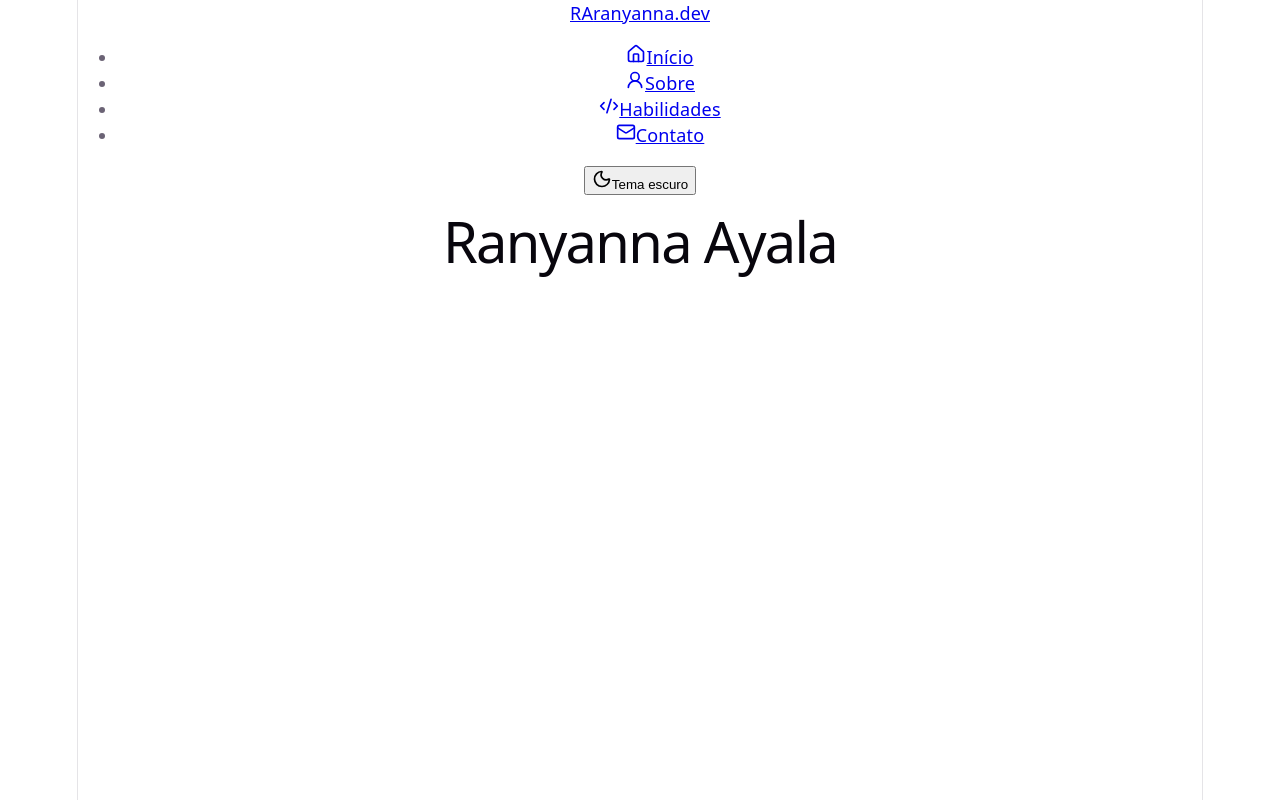
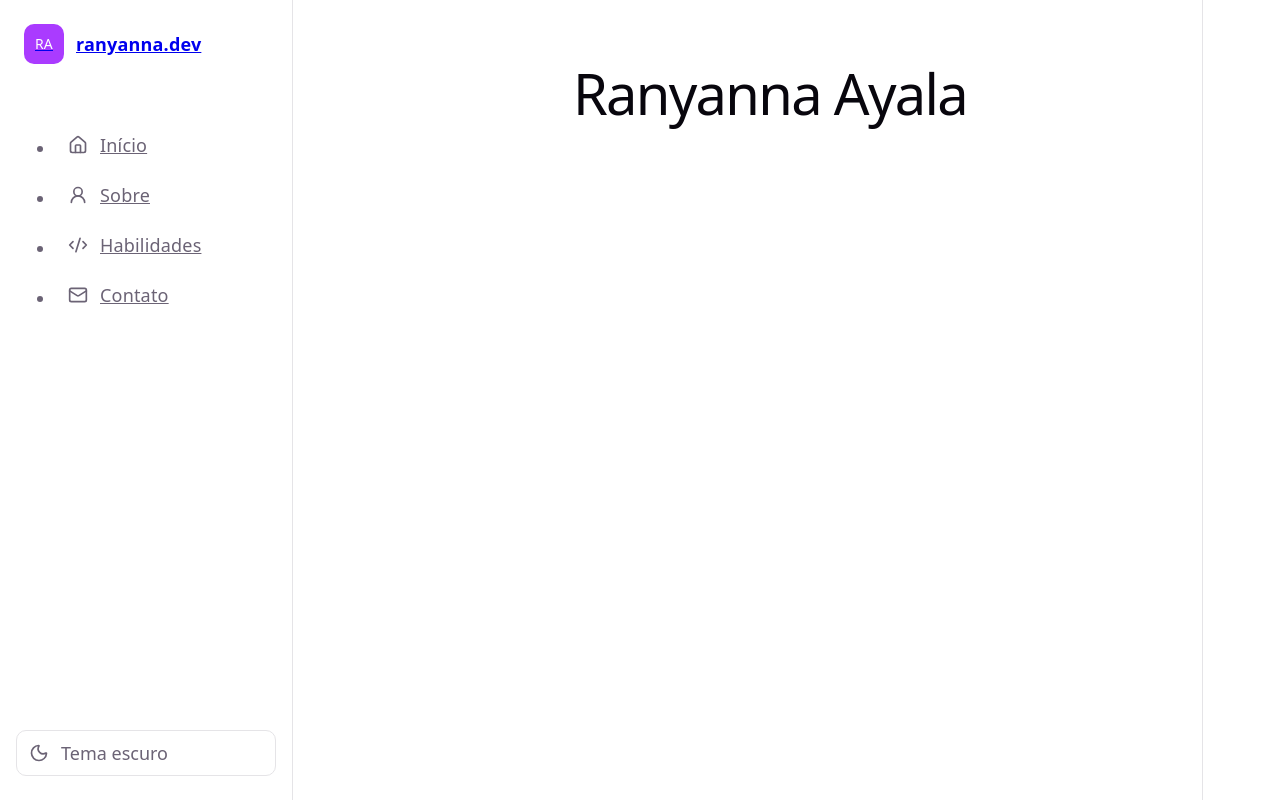
Before and after one commit to ranyanna/meu-portfolio, a React (Vite) app: page / in a window 1280 px wide. Built offline with nearby package versions, Linux system fonts and the light colour scheme.

Commit message:
style: style sidebar and main layout

```diff
--- /dev/null
+++ b/src/components/Sidebar.css
@@ -0,0 +1,83 @@
+.sidebar {
+  position: fixed;
+  top: 0;
+  bottom: 0;
+  left: 0;
+  width: 260px;
+  display: flex;
+  flex-direction: column;
+  gap: 40px;
+  padding: 24px 16px;
+  background-color: var(--bg);
+  border-right: 1px solid var(--border);
+}
+
+.sidebar-logo {
+    display: flex;
+    align-items: center;
+    gap: 12px;
+    padding: 0 8px;
+}
+
+.sidebar-logo-badge {
+  display: grid;
+  place-items: center;
+  width: 40px;
+  height: 40px;
+  border-radius: 10px;
+  background-color: var(--accent);
+  color: var(--bg);
+  font-family: var(--font-mono);
+  font-size: 14px;
+  font-weight: 500;
+}
+
+.sidebar-logo-text {
+    font-size: 18px;
+    font-weight: 600;
+}
+
+.sidebar nav {
+  flex: 1;
+}
+
+.sidebar-links {
+  display: flex;
+  flex-direction: column;
+  gap: 4px;
+}
+
+.sidebar-link {
+  display: flex;
+  align-items: center;
+  gap: 12px;
+  padding: 10px 12px;
+  border-radius: 10px;
+  color: var(--muted);
+  transition: background-color 0.2s ease, color 0.2s ease;
+}
+
+.sidebar-link:hover {
+  background-color: var(--card);
+  color: var(--text);
+}
+
+.theme-toggle {
+  display: flex;
+  align-items: center;
+  gap: 12px;
+  padding: 10px 12px;
+  border: 1px solid var(--border);
+  border-radius: 10px;
+  background-color: var(--card);
+  color: var(--muted);
+  font-family: inherit;
+  font-size: 1rem;
+  cursor: pointer;
+  transition: border-color 0.2s ease, color 0.2s ease;
+}
+
+.theme-toggle:hover {
+  border-color: var(--accent);
+  color: var(--text);
+}
--- a/src/components/Sidebar.jsx
+++ b/src/components/Sidebar.jsx
@@ -1,4 +1,5 @@
 import { House, UserRound, CodeXml, Mail, Moon, Icon } from "lucide-react";
+import "./Sidebar.css";
 
 const links = [
     { href: "#inicio", label: "Início", Icon: House },
--- a/src/index.css
+++ b/src/index.css
@@ -109,3 +109,12 @@ code {
   padding: 4px 8px;
   background: var(--code-bg);
 }
+
+html {
+  scroll-behavior: smooth;
+}
+
+.main {
+  margin-left: 260px;
+  padding: 48px 40px;
+}
```
